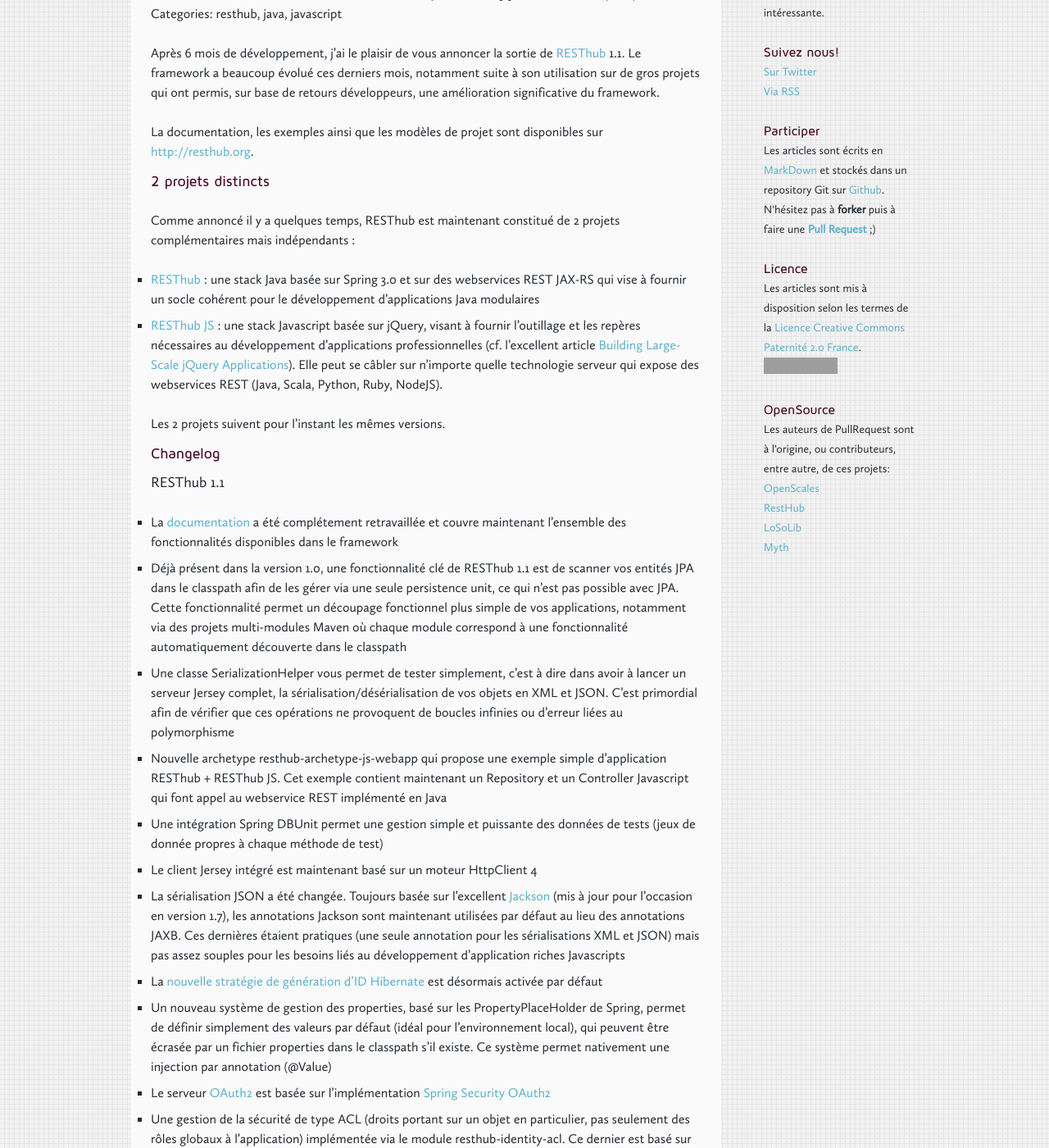
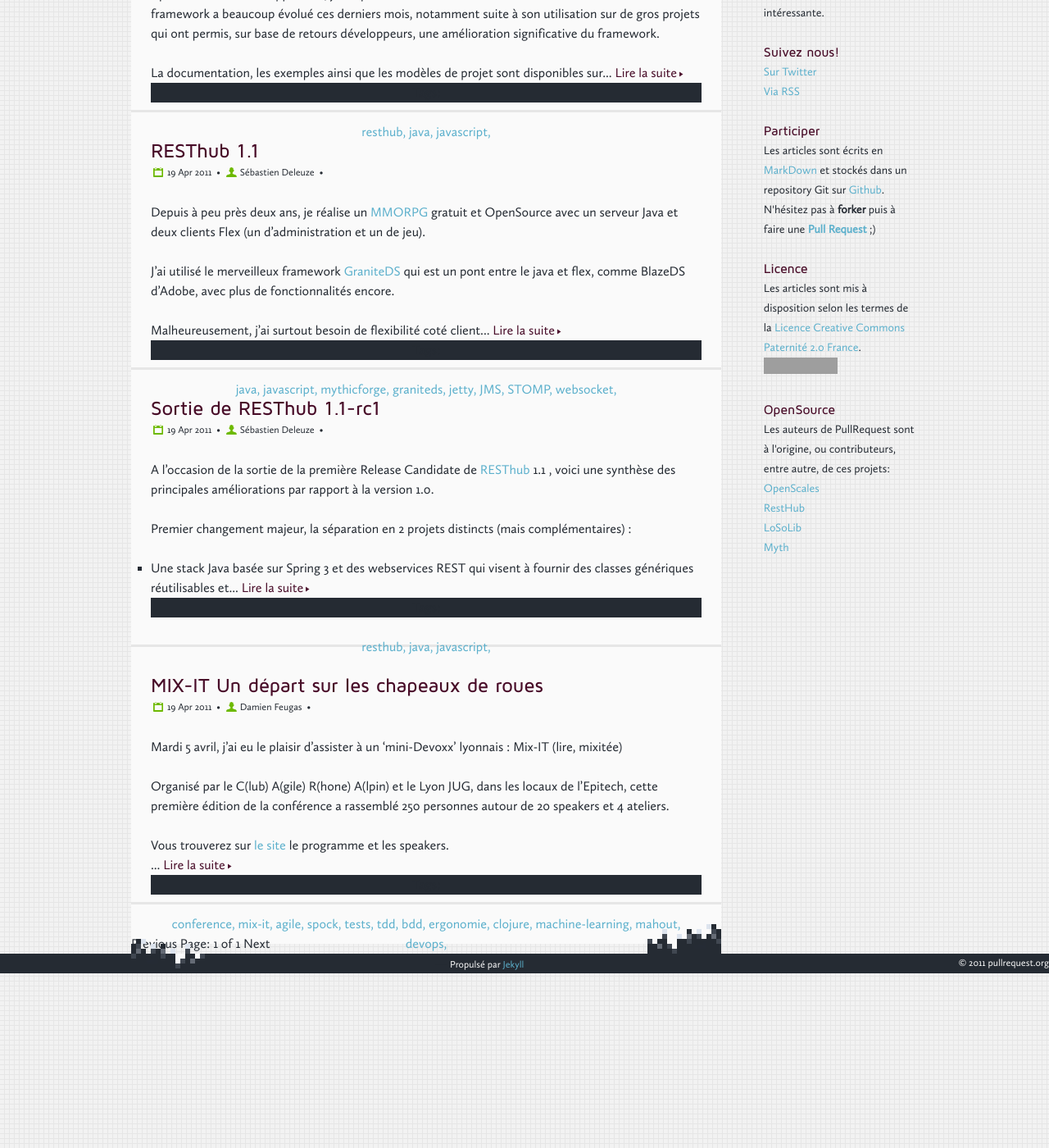
Before and after one commit to pullrequest/pullrequest.github.com, a Jekyll site: the page built from index.html, in a window 1280 px wide and 1400 px high, scrolled down 225 px. Shown: the whole window at 82% size. Built offline with Jekyll 4.4.1, drawn with Linux system fonts in a browser that asks for light colours; nearby versions of some CDN libraries; the list of posts is cut into pages by our own code; after the commit the page ends 1424 px from its top, so only the background shows below that; some of the changed text lies outside the part shown; grey boxes are pictures that could not be loaded.

Commit message:
Tag management.

```diff
--- /dev/null
+++ b/_includes/tags.html
@@ -0,0 +1,6 @@
+Tags:
+<ul>
+    {% for tag in post.tags %}
+        <a href="{{ tag }}.html" title="View posts tagged with &quot;{{ tag }}&quot;">{{ tag }}, </a>
+    {% endfor %}
+</ul>
--- a/_posts/2011-04-19-mix-it-un-depart-sur-les-chapeaux-de-roues.markdown
+++ b/_posts/2011-04-19-mix-it-un-depart-sur-les-chapeaux-de-roues.markdown
@@ -2,8 +2,7 @@
 layout: post
 title: MIX-IT Un départ sur les chapeaux de roues
 author: Damien Feugas
-Categories: conference,  mix-it, agile, spock, tests, tdd, bdd, ergonomie, clojure, machine-learning, mahout, devops
-
+tags: [conference, mix-it, agile, spock, tests, tdd, bdd, ergonomie, clojure, machine-learning, mahout, devops]
 ---
 
 Mardi 5 avril, j'ai eu le plaisir d'assister à un 'mini-Devoxx' lyonnais : Mix-IT (lire, mixitée)
--- a/_posts/2011-04-19-resthub-1-1-rc1.markdown
+++ b/_posts/2011-04-19-resthub-1-1-rc1.markdown
@@ -2,8 +2,7 @@
 layout: post
 title: Sortie de RESThub 1.1-rc1
 author: Sébastien Deleuze
-Categories: resthub, java, javascript
-
+tags: [resthub, java, javascript]
 ---
 
 A l'occasion de la sortie de la première Release Candidate de [RESThub](http://resthub.org) 1.1 , voici une synthèse des principales améliorations par rapport à la version 1.0.
--- a/_posts/2011-04-19-web-socket-are-you-plugged.markdown
+++ b/_posts/2011-04-19-web-socket-are-you-plugged.markdown
@@ -2,10 +2,8 @@
 layout: post
 title: RESThub 1.1
 author: Sébastien Deleuze
-Categories: java, javascript, mythicforge, graniteds, jetty, JMS, STOMP, websocket
-
+tags: [java, javascript, mythicforge, graniteds, jetty, JMS, STOMP, websocket]
 ---
-
 
 Depuis à peu près deux ans, je réalise un [MMORPG](https://bitbucket.org/feugy/myth/wiki/Home) gratuit et OpenSource avec un serveur Java et deux clients Flex (un d'administration et un de jeu).
 
--- a/_posts/2011-06-28-resthub-1-1.markdown
+++ b/_posts/2011-06-28-resthub-1-1.markdown
@@ -2,14 +2,8 @@
 layout: post
 title: RESThub 1.1
 author: Sébastien Deleuze
-Categories: resthub, java, javascript
-
+tags: [resthub, java, javascript]
 ---
-
-Title: RESThub 1.1
-Author: Sébastien Deleuze
-Date: Jun 28 2011 23:30:00 GMT-0200 (CDT)
-Categories: resthub, java, javascript
 
 Après 6 mois de développement, j'ai le plaisir de vous annoncer la sortie de [RESThub](http://resthub.org) 1.1. Le framework a beaucoup évolué ces derniers mois, notamment suite à son utilisation sur de gros projets qui ont permis, sur base de retours développeurs, une amélioration significative du framework.
 
--- a/index.html
+++ b/index.html
@@ -2,23 +2,22 @@
 layout: default
 title: Pull Request
 ---
-
 {% for post in paginator.posts %}
     <article>
 
         <header>
             <h1><a href="{{ post.url }}">{{ post.title }}</a></h1>
-        <time class="publishing" data-timestamp="{{ post.date }}" datetime="{{ post.date }}" pubdate="pubdate" title="{{post.date}}">{{post.date | date_to_string}}</time>
+            <time class="publishing" data-timestamp="{{ post.date }}" datetime="{{ post.date }}" pubdate="pubdate" title="{{ post.date }}">{{ post.date | date_to_string }}</time>
             <cite class="author">{{ post.author }}</cite>
         </header>
 
-      {{ post.content }}
-
+        {{ post.content | truncatewords:60 }}
         <a href="{{ post.url }}" class="read-more">Lire la suite</a>
 
         <footer>
-        {% include categories.html %}
+            {% include tags.html %}
         </footer>
+
     </article>
 {% endfor %}
 
```
Lines whose indentation alone changed are shown as unchanged.
